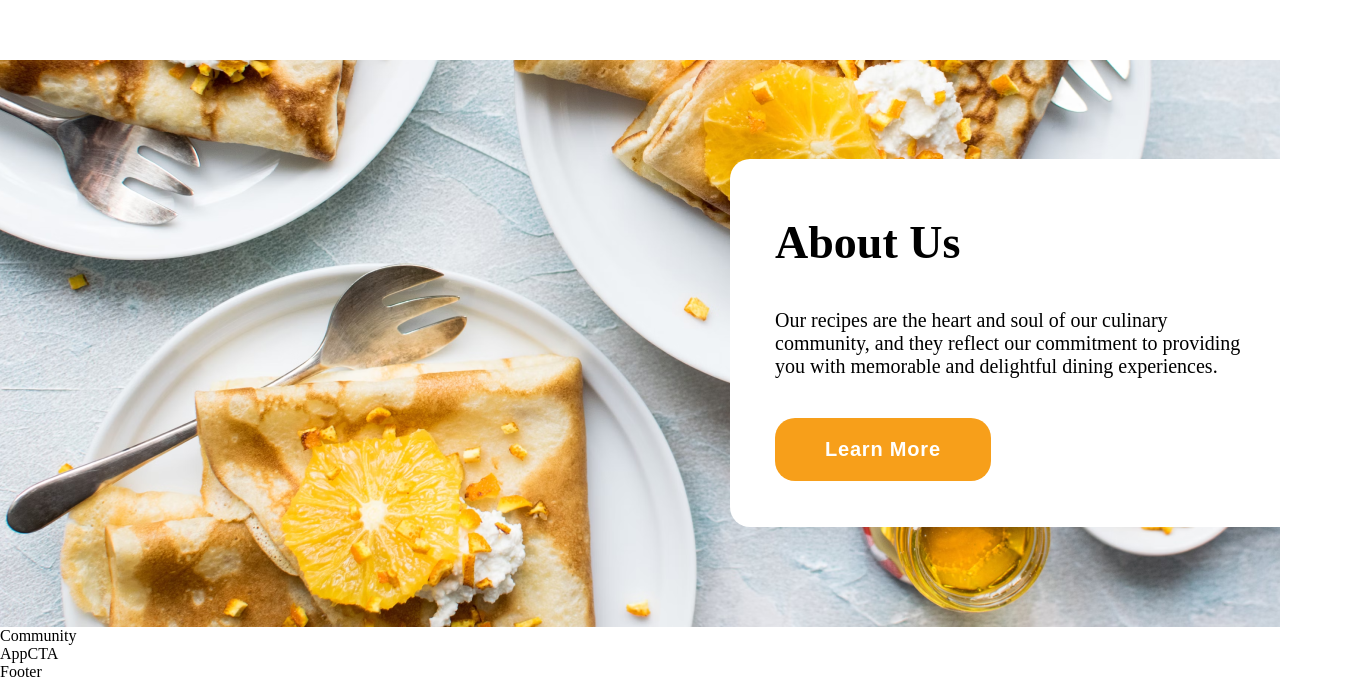
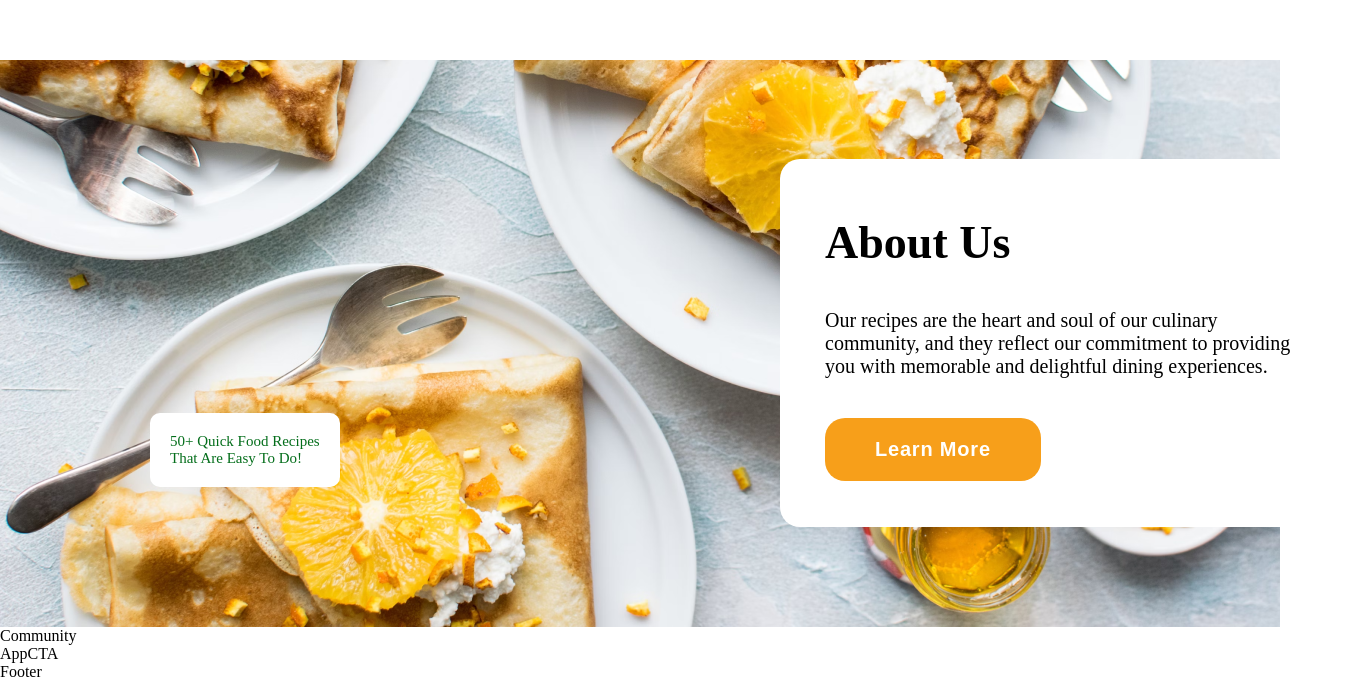
Before and after one commit to Chloedj/react-recipe-app, a React (Create React App) app in the folder recipe-app/: page / in a window 1280 px wide. Shown: the part 2091-2772 px from the top of the page, 1358 px wide, since content can reach past the window. Built offline with nearby package versions, Linux system fonts and the light colour scheme.

Commit message:
Finished about section styling

```diff
--- a/recipe-app/src/containers/about/about.css
+++ b/recipe-app/src/containers/about/about.css
@@ -9,11 +9,12 @@
     display: flex;
     justify-content: center;
     align-items: center;
+    position: relative;
 }
 
 .about__container-content {
     position: absolute;
-    left: 730px;
+    left: 780px;
     width: 578px;
     height: 368px;
     background-color: white;
@@ -39,3 +40,17 @@
     color: white;
     padding: 20px 10px;
 }
+
+.about__container-tagline {
+    position: absolute;
+        background-color: white;
+        border-radius: 10px;
+        left: 150px;
+        top: 353px;
+}
+
+.about__container-tagline p {
+    font-size: 15px;
+    color: var(--color-accent);
+    padding: 20px 20px;
+}
--- a/recipe-app/src/containers/about/about.js
+++ b/recipe-app/src/containers/about/about.js
@@ -14,6 +14,10 @@ const About = () => {
       </div>
           </div>
       </div>
+      <div className='about__container-tagline'>
+        <p>50+ Quick Food Recipes<br /> That Are Easy To Do!</p>
+
+      </div>
     </div>
   );
 }
```
